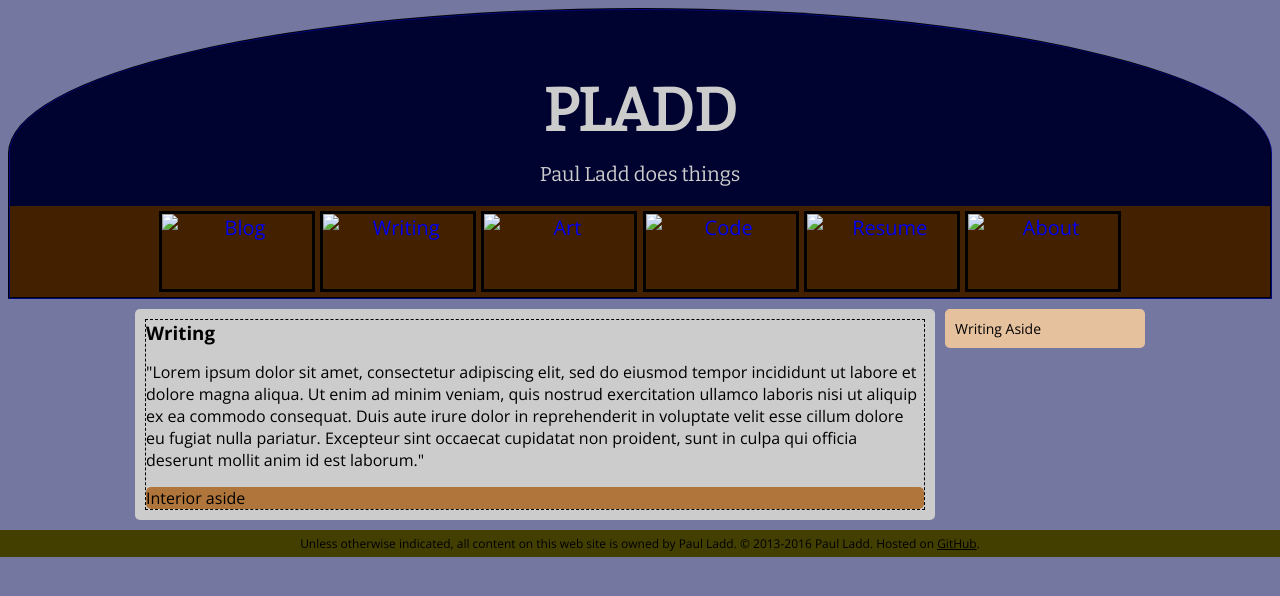
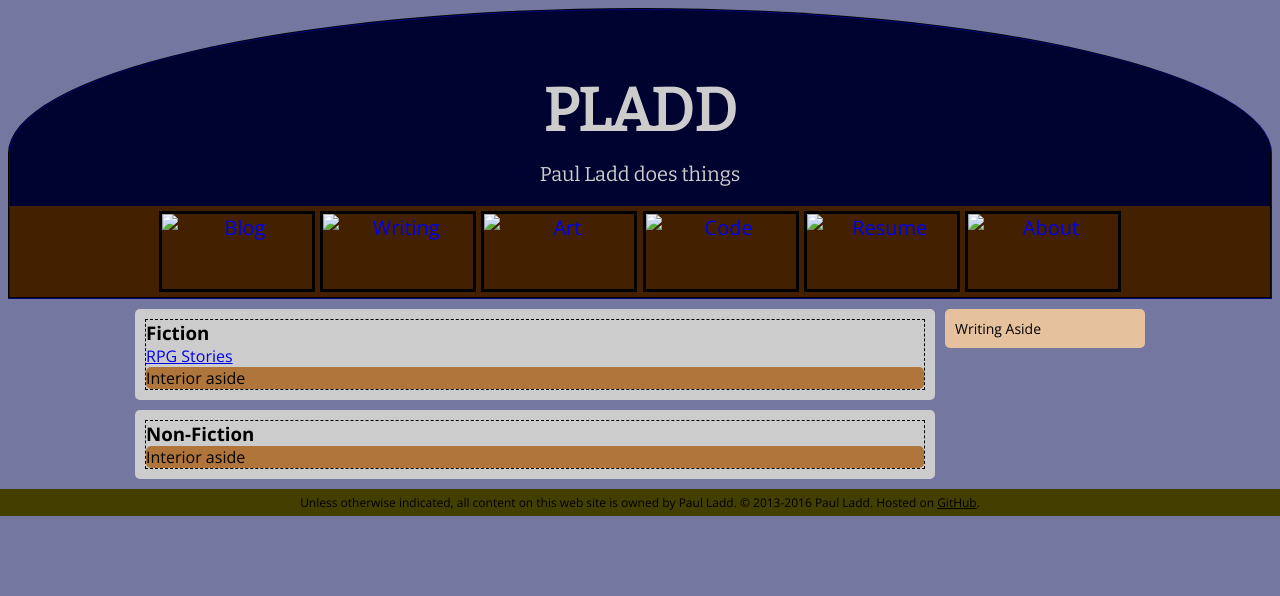
Before and after one commit to itspladd/personal-website-old, a Jekyll site: the page built from writing/index.html, in a window 1280 px wide. Shown: the top 596 px of the page. Built offline with Jekyll 4.4.1, drawn with Linux system fonts in a browser that asks for light colours.

Commit message:
Changed folder structure for writing

```diff
--- a/writing/index.html
+++ b/writing/index.html
@@ -6,8 +6,14 @@ title: "Paul Ladd Does Words, Art, and Code"
 <aside class="sidebar"><p>Writing Aside</p></aside>
 <section>
     <article>
-        <h1>Writing</h1>
-        <p>"Lorem ipsum dolor sit amet, consectetur adipiscing elit, sed do eiusmod tempor incididunt ut labore et dolore magna aliqua. Ut enim ad minim veniam, quis nostrud exercitation ullamco laboris nisi ut aliquip ex ea commodo consequat. Duis aute irure dolor in reprehenderit in voluptate velit esse cillum dolore eu fugiat nulla pariatur. Excepteur sint occaecat cupidatat non proident, sunt in culpa qui officia deserunt mollit anim id est laborum."</p>
+        <h1>Fiction</h1>
+        <a href="rpg_stories">RPG Stories</a>
         <aside>Interior aside</aside>
     </article>
 </section>
+<section>
+    <article>
+        <h1>Non-Fiction</h1>
+        <aside>Interior aside</aside>
+    </article>
+</section>
```
Also changed, not shown: writing/rpg_stories/dwarven_prison_ch01.md (renamed from writing/fiction/dwarven_prison_ch01.md), writing/rpg_stories/dwarven_prison_ch02.md (renamed from writing/fiction/dwarven_prison_ch02.md), writing/rpg_stories/dwarven_prison_ch03.md (renamed from writing/fiction/dwarven_prison_ch03.md), writing/rpg_stories/dwarven_prison_ch04.md (renamed from writing/fiction/dwarven_prison_ch04.md), writing/rpg_stories/dwarven_prison_ch05.md (renamed from writing/fiction/dwarven_prison_ch05.md), writing/rpg_stories/dwarven_prison_ch06.md (renamed from writing/fiction/dwarven_prison_ch06.md), writing/rpg_stories/dwarven_prison_ch07.md (renamed from writing/fiction/dwarven_prison_ch07.md), writing/rpg_stories/dwarven_prison_ch08.md (renamed from writing/fiction/dwarven_prison_ch08.md), writing/rpg_stories/dwarven_prison_ch09.md (renamed from writing/fiction/dwarven_prison_ch09.md), writing/rpg_stories/dwarven_prison_ch10.md (renamed from writing/fiction/dwarven_prison_ch10.md), writing/rpg_stories/tirrsmont_ch1.md (renamed from writing/fiction/tirrsmont_ch1.md), writing/rpg_stories/tirrsmont_ch2.md (renamed from writing/fiction/tirrsmont_ch2.md).
